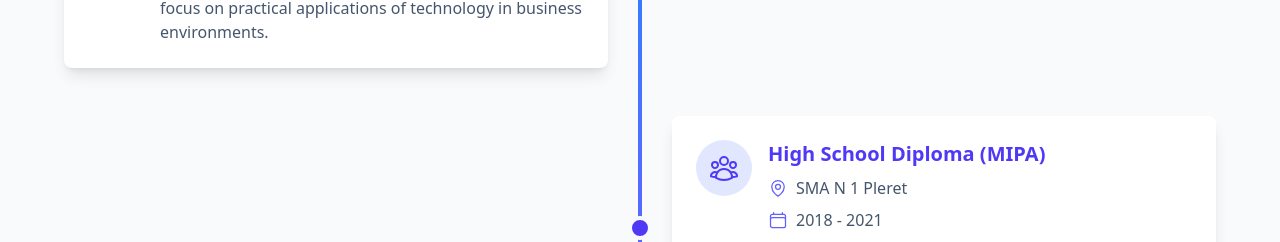
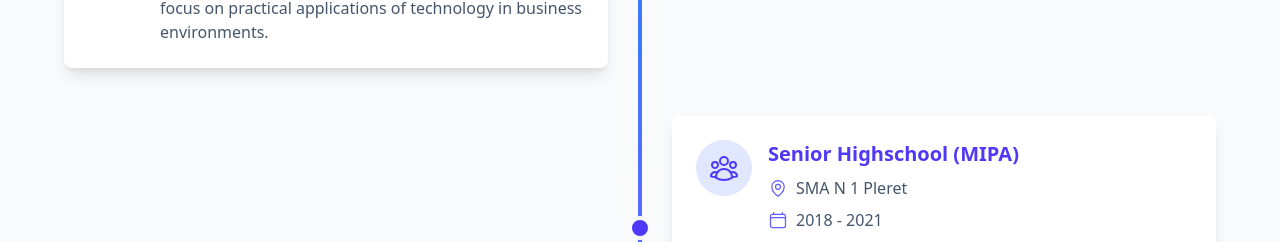
Before and after one commit to l0c4lxid/my-profile, a Next.js app: page / in a window 1280 px wide. Shown: the part 4116-4358 px from the top of the page. Built offline with nearby package versions, Linux system fonts and the light colour scheme.

Commit message:
fix education

```diff
--- a/src/app/components/Education.tsx
+++ b/src/app/components/Education.tsx
@@ -297,7 +297,7 @@ export default function Education({ darkMode }: EducationProps) {
                           darkMode ? "text-indigo-400" : "text-indigo-600"
                         } transition-all duration-300 hover:translate-x-1`}
                       >
-                        High School Diploma (MIPA)
+                        Senior Highschool (MIPA)
                       </h3>
                       <div className="flex items-center mb-2 group">
                         <MapPinIcon
```
